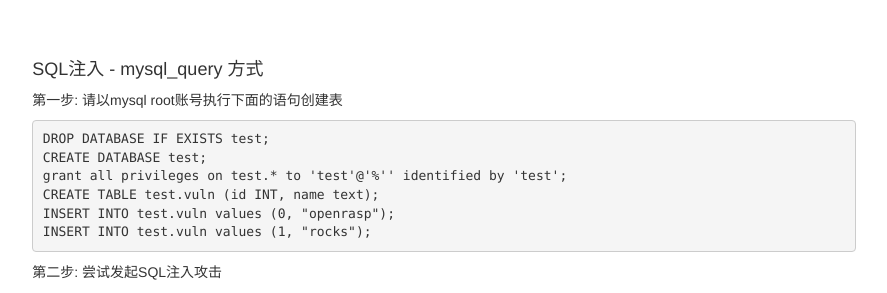
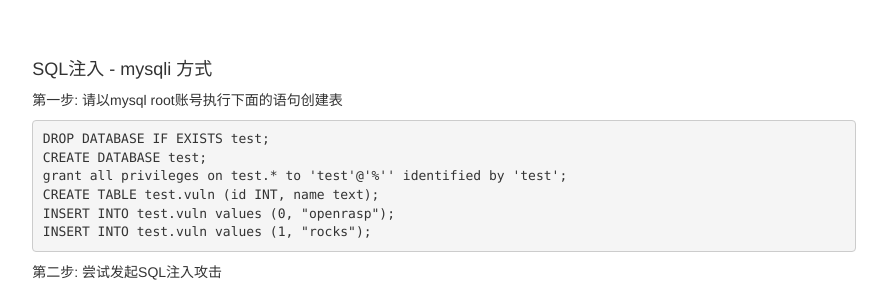
Before and after one commit to baidu-security/openrasp-testcases, a PHP site: page /012-mysqli.php in a window 1280 px wide. Shown: the top 293 px of the page, without its empty margins (196-1083 px from the left). Run offline with PHP 8.4, Linux system fonts and the light colour scheme; data that the repository does not hold is empty.

Commit message:
Let us release that way

```diff
--- a/php/vulns/012-mysqli.php
+++ b/php/vulns/012-mysqli.php
@@ -42,7 +42,7 @@
 	<div class="container-fluid" style="margin-top: 50px;">
 		<div class="row">
 			<div class="col-xs-8 col-xs-offset-2">
-				<h4>SQL注入 - mysql_query 方式</h4>
+				<h4>SQL注入 - mysqli 方式</h4>
 				<p>第一步: 请以mysql root账号执行下面的语句创建表</p>
 				<pre>DROP DATABASE IF EXISTS test;
 CREATE DATABASE test;
```
